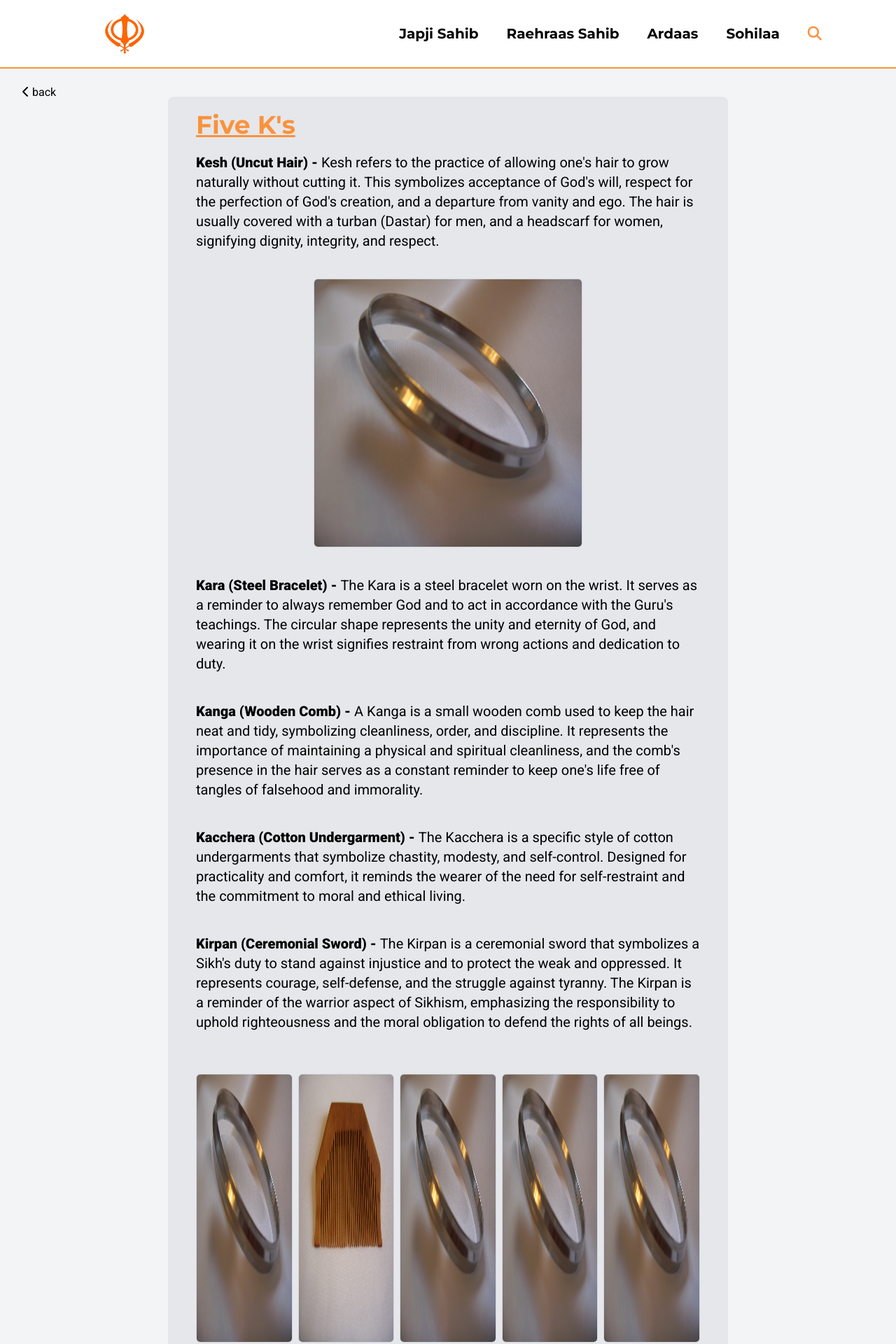
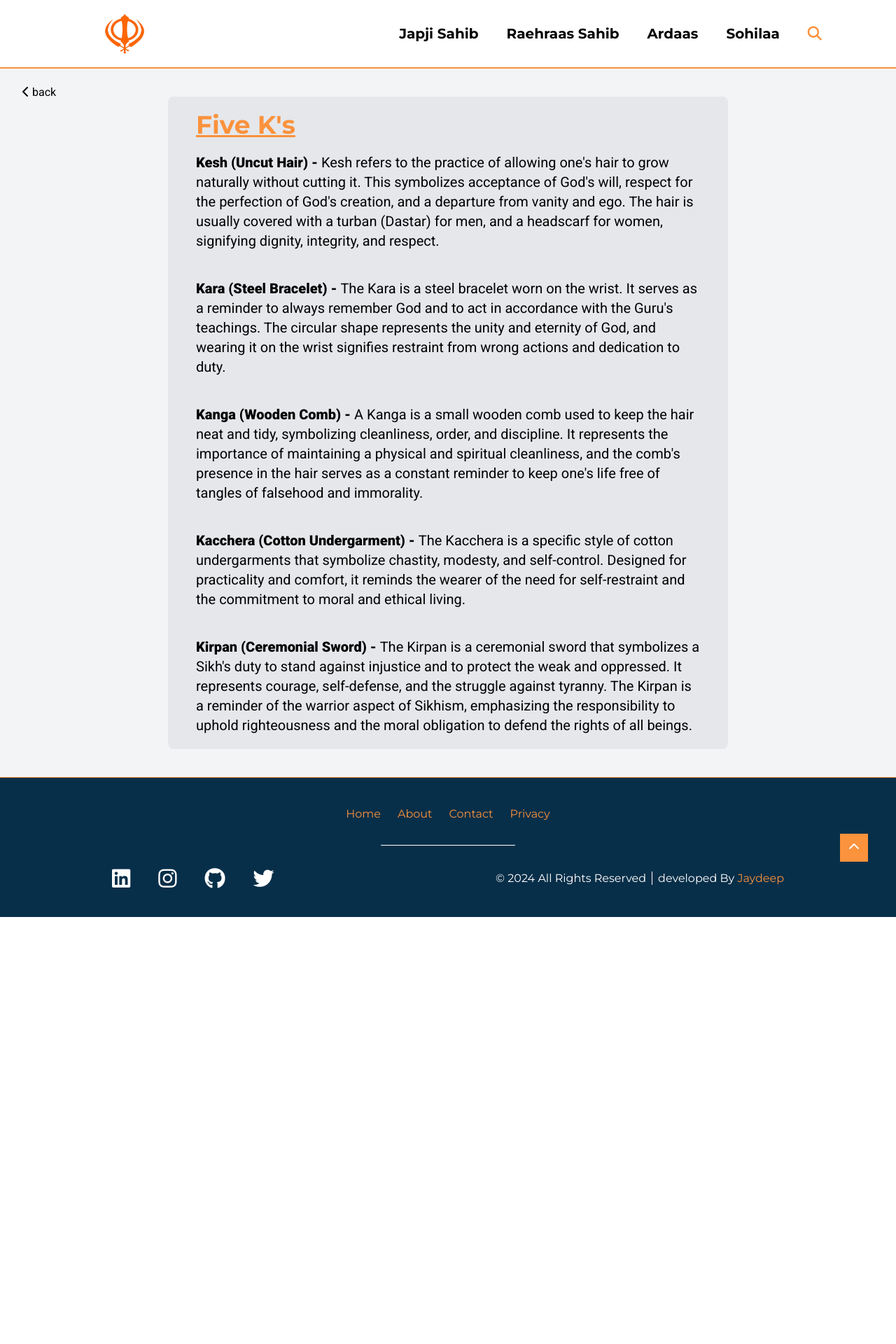
Before and after one commit to jaydeep080805/prayer-site, a React (Vite) app: page /fivek in a window 1280 px wide. Shown: the top 1920 px of the page at 70% size. After the commit the page ends 1310 px from the top, so only its background shows below. Built offline with nearby package versions, Linux system fonts and the light colour scheme.

Commit message:
removed images till they are ready

```diff
--- a/src/sikhism/FiveK.jsx
+++ b/src/sikhism/FiveK.jsx
@@ -12,7 +12,7 @@
         text={
           "Kesh refers to the practice of allowing one's hair to grow naturally without cutting it. This symbolizes acceptance of God's will, respect for the perfection of God's creation, and a departure from vanity and ego. The hair is usually covered with a turban (Dastar) for men, and a headscarf for women, signifying dignity, integrity, and respect."
         }
-        imageSrc={kara}
+        // imageSrc={kara}
       />
 
       <Section
@@ -43,13 +43,13 @@
         }
       />
 
-      <div className="flex gap-2">
+      {/* <div className="flex gap-2">
         <Image imageSrc={kara} />
         <Image imageSrc={kanga} />
         <Image imageSrc={kara} />
         <Image imageSrc={kara} />
         <Image imageSrc={kara} />
-      </div>
+      </div> */}
     </PageLayout>
   );
 }
```
